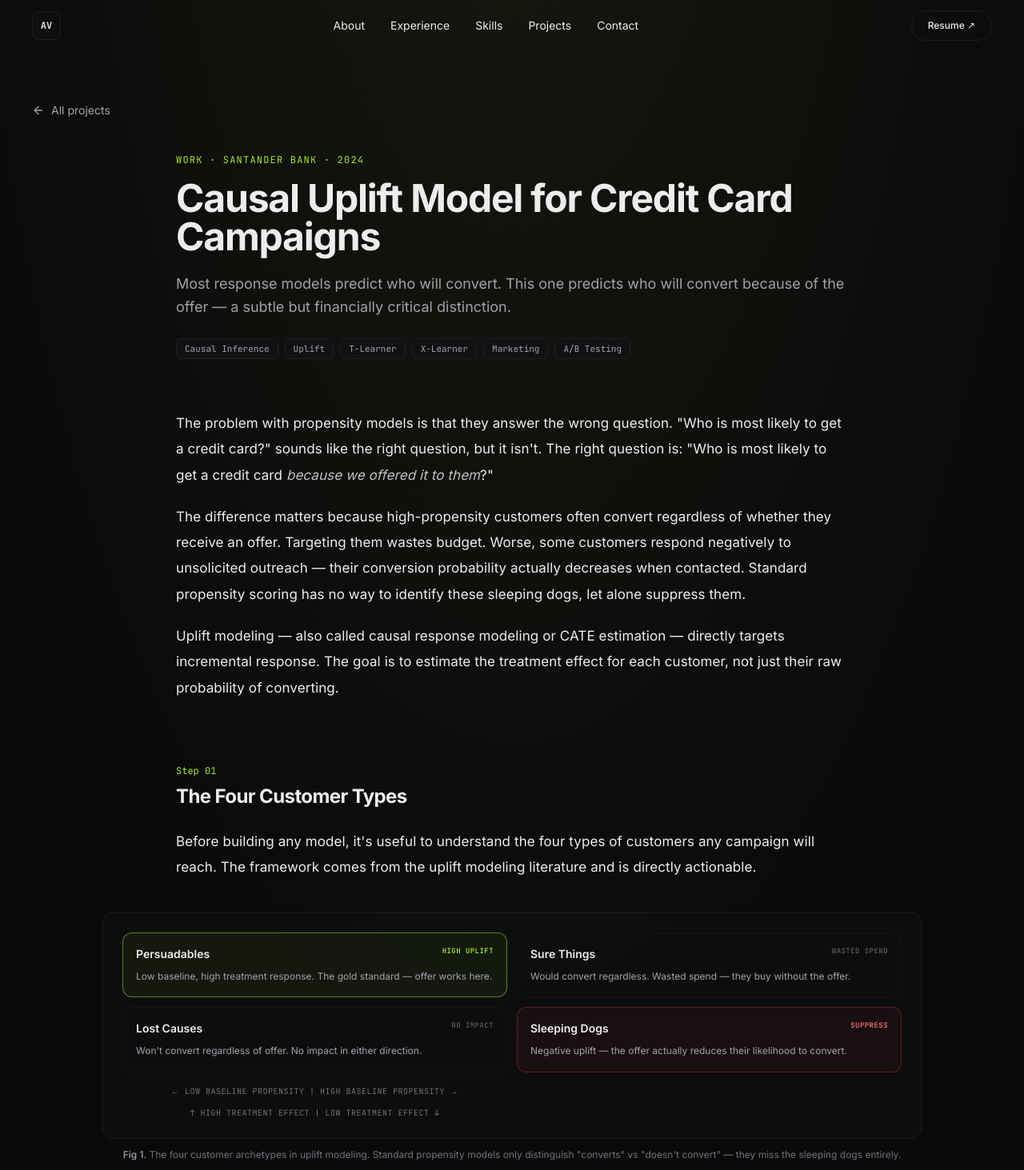
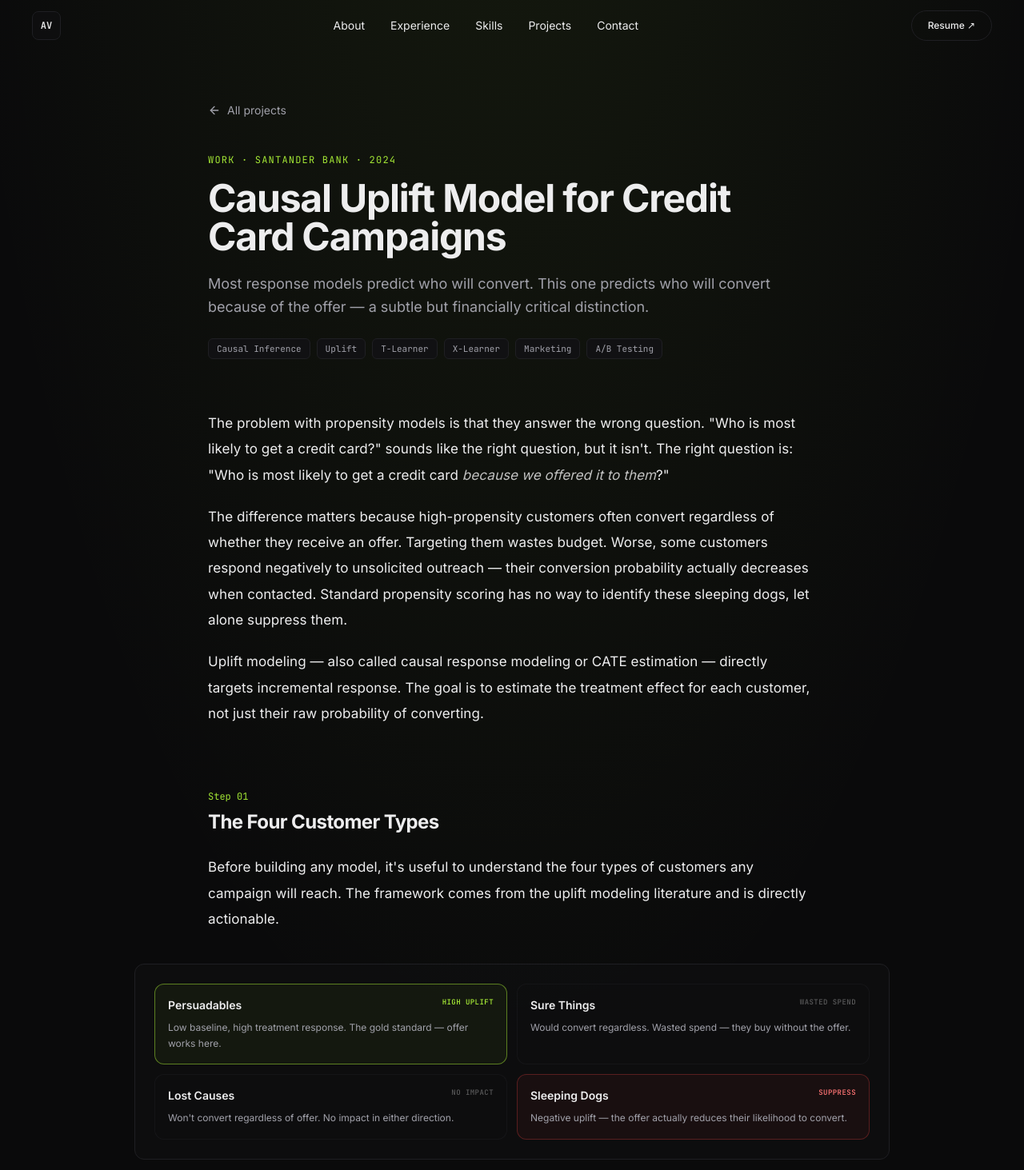
Before and after one commit to alexxvives/alexxvives.github.io, a Next.js app: page /projects/uplift-model in a window 1280 px wide. Shown: the top 1463 px of the page at 80% size. Built offline with nearby package versions, Linux system fonts and the light colour scheme.

Commit message:
fix: remove double margin (Prose self-contained padding), fix FourQuadrant labels, persuadables visibility, MLPipeline last-box height, LiftCurve annotation contrast

```diff
--- a/src/app/projects/_article.tsx
+++ b/src/app/projects/_article.tsx
@@ -6,11 +6,11 @@ import { getProject } from "@/content/projects";
 // ── Layout ─────────────────────────────────────────────────────────────────────
 
 export function Prose({ children }: { children: ReactNode }) {
-  return <div className="max-w-[840px] mx-auto">{children}</div>;
+  return <div className="max-w-[840px] mx-auto px-5 sm:px-8 lg:px-10">{children}</div>;
 }
 
 export function Wide({ children }: { children: ReactNode }) {
-  return <div className="max-w-5xl mx-auto my-10">{children}</div>;
+  return <div className="max-w-5xl mx-auto my-10 px-5 sm:px-8 lg:px-10">{children}</div>;
 }
 
 // ── Inline typography ──────────────────────────────────────────────────────────
@@ -147,6 +147,7 @@ export function MetricStrip({
   metrics: { label: string; value: string; sub?: string }[];
 }) {
   return (
+    <div className="max-w-[840px] mx-auto px-5 sm:px-8 lg:px-10">
     <div className="my-8 grid grid-cols-2 sm:grid-cols-4 gap-3">
       {metrics.map(({ label, value, sub }) => (
         <div
@@ -160,6 +161,7 @@ export function MetricStrip({
           <p className="text-[11px] text-ink-muted mt-1 leading-snug">{label}</p>
         </div>
       ))}
+    </div>
     </div>
   );
 }
@@ -185,6 +187,7 @@ export function NextProject({ slug }: { slug: string }) {
   const p = getProject(slug);
   if (!p) return null;
   return (
+    <div className="max-w-[840px] mx-auto px-5 sm:px-8 lg:px-10">
     <div className="mt-24 pt-12 border-t border-border/40">
       <p className="font-mono text-xs uppercase tracking-widest text-ink-subtle mb-4">
         Next project
@@ -207,6 +210,7 @@ export function NextProject({ slug }: { slug: string }) {
         <ArrowUpRight className="h-5 w-5 shrink-0 text-ink-subtle group-hover:text-accent transition-colors mt-1" />
       </Link>
     </div>
+    </div>
   );
 }
 
@@ -224,8 +228,8 @@ export function ArticleHeader({
   tags: string[];
 }) {
   return (
-    <header className="container-page mt-10">
-      <div className="max-w-[840px] mx-auto">
+    <header className="max-w-[840px] mx-auto px-5 sm:px-8 lg:px-10 mt-10">
+      <div>
         <p className="font-mono text-xs uppercase tracking-widest text-accent">
           {eyebrow}
         </p>
@@ -252,7 +256,7 @@ export function ArticleHeader({
 
 export function BackLink() {
   return (
-    <div className="container-page">
+    <div className="max-w-[840px] mx-auto px-5 sm:px-8 lg:px-10">
       <Link
         href="/#projects"
         className="inline-flex items-center gap-2 text-sm text-ink-muted hover:text-accent transition-colors"
--- a/src/app/projects/ai-therapist/page.tsx
+++ b/src/app/projects/ai-therapist/page.tsx
@@ -198,7 +198,7 @@ export default function AITherapistPage() {
         tags={["LLM", "GPT-4", "Whisper", "ElevenLabs", "D-ID", "Mental Health", "48h Hackathon"]}
       />
 
-      <div className="container-page mt-16">
+      <div className="mt-16">
         {/* Opening */}
         <Prose>
           <P>
--- a/src/app/projects/cltv-model/page.tsx
+++ b/src/app/projects/cltv-model/page.tsx
@@ -37,9 +37,9 @@ function MLPipeline() {
               {i < steps.length - 1 && (
                 <div className="flex sm:hidden w-6 shrink-0 items-center justify-center text-ink-subtle text-lg">→</div>
               )}
-              {i < steps.length - 1 && (
-                <div className="hidden sm:flex h-5 w-full items-center justify-center text-ink-subtle text-sm">→</div>
-              )}
+              <div className={`hidden sm:flex h-5 w-full items-center justify-center text-ink-subtle text-sm${i < steps.length - 1 ? "" : " invisible"}`}>
+                →
+              </div>
             </div>
           ))}
         </div>
@@ -166,10 +166,11 @@ function LiftCurve() {
           {/* annotation: 64% @ 50% */}
           <circle cx={xs(50)} cy={ys(64)} r={3.5} fill="#a3e635" />
           <line x1={xs(50)} y1={ys(64)} x2={xs(50)} y2={ys(0)} stroke="#a3e635" strokeOpacity={0.3} strokeDasharray="3,2" />
-          <text x={xs(50) + 6} y={ys(64) - 6} fill="#a3e635" fontSize={9}>
+          <rect x={xs(50) + 6} y={ys(64) - 18} width={62} height={28} rx={3} fill="rgba(0,0,0,0.55)" />
+          <text x={xs(50) + 10} y={ys(64) - 6} fill="rgba(255,255,255,0.9)" fontSize={9}>
             64% of value
           </text>
-          <text x={xs(50) + 6} y={ys(64) + 6} fill="#a3e635" fontSize={9}>
+          <text x={xs(50) + 10} y={ys(64) + 7} fill="rgba(255,255,255,0.9)" fontSize={9}>
             @ top 50%
           </text>
           {/* labels */}
@@ -216,7 +217,7 @@ export default function CLTVPage() {
         tags={["Supervised Learning", "XGBoost", "Marketing", "Snowflake", "Isotonic Calibration"]}
       />
 
-      <div className="container-page mt-16">
+      <div className="mt-16">
         {/* Opening */}
         <Prose>
           <P>
--- a/src/app/projects/covid-simulation/page.tsx
+++ b/src/app/projects/covid-simulation/page.tsx
@@ -267,7 +267,7 @@ export default function CovidSimPage() {
         tags={["Stochastic Simulation", "Agent-Based Modeling", "SEIR", "Monte Carlo", "R", "Public Health"]}
       />
 
-      <div className="container-page mt-16">
+      <div className="mt-16">
         {/* Opening */}
         <Prose>
           <P>
--- a/src/app/projects/enertex-cto/page.tsx
+++ b/src/app/projects/enertex-cto/page.tsx
@@ -142,7 +142,7 @@ export default function EnertexCTOPage() {
         tags={["E-commerce", "Shopify", "CRO", "Co-founder", "Wellness Tech", "Analytics"]}
       />
 
-      <div className="container-page mt-16">
+      <div className="mt-16">
         {/* Opening */}
         <Prose>
           <P>
--- a/src/app/projects/fico-approximation/page.tsx
+++ b/src/app/projects/fico-approximation/page.tsx
@@ -240,7 +240,7 @@ export default function FICOPage() {
         tags={["Credit Risk", "Gradient Boosting", "Conformal Prediction", "Onboarding", "Cost Optimization"]}
       />
 
-      <div className="container-page mt-16">
+      <div className="mt-16">
         {/* Opening */}
         <Prose>
           <P>
--- a/src/app/projects/food-detection/page.tsx
+++ b/src/app/projects/food-detection/page.tsx
@@ -218,7 +218,7 @@ export default function FoodDetectionPage() {
         tags={["Computer Vision", "Deep Learning", "ResNet-50", "PyTorch", "Transfer Learning", "Food-101"]}
       />
 
-      <div className="container-page mt-16">
+      <div className="mt-16">
         {/* Opening */}
         <Prose>
           <P>
--- a/src/app/projects/microsegments-oracle/page.tsx
+++ b/src/app/projects/microsegments-oracle/page.tsx
@@ -247,7 +247,7 @@ export default function MicrosegmentsPage() {
         tags={["White-box ML", "Segmentation", "A/B Testing", "Rolling Windows", "Interpretability"]}
       />
 
-      <div className="container-page mt-16">
+      <div className="mt-16">
         {/* Opening */}
         <Prose>
           <P>
--- a/src/app/projects/music-recommender/page.tsx
+++ b/src/app/projects/music-recommender/page.tsx
@@ -214,7 +214,7 @@ export default function MusicRecommenderPage() {
         tags={["Unsupervised Learning", "Gaussian Mixture Model", "Spotify API", "TF-IDF + SVD", "Ollama", "Llama 3"]}
       />
 
-      <div className="container-page mt-16">
+      <div className="mt-16">
         {/* Opening */}
         <Prose>
           <P>
--- a/src/app/projects/printer-sales-forecast/page.tsx
+++ b/src/app/projects/printer-sales-forecast/page.tsx
@@ -204,7 +204,7 @@ export default function PrinterForecastPage() {
         tags={["Time Series", "SARIMA", "ARIMA", "Forecasting", "Supply Chain", "R"]}
       />
 
-      <div className="container-page mt-16">
+      <div className="mt-16">
         {/* Opening */}
         <Prose>
           <P>
--- a/src/app/projects/uplift-model/page.tsx
+++ b/src/app/projects/uplift-model/page.tsx
@@ -66,14 +66,6 @@ function FourQuadrant() {
               <p className="text-xs leading-relaxed text-ink-muted">{q.desc}</p>
             </div>
           ))}
-        </div>
-        <div className="mt-4 grid grid-cols-2 gap-3 text-center">
-          <p className="text-[10px] font-mono text-ink-subtle uppercase tracking-wider">
-            ← Low baseline propensity | High baseline propensity →
-          </p>
-          <p className="text-[10px] font-mono text-ink-subtle uppercase tracking-wider col-start-1 row-start-2">
-            ↑ High treatment effect | Low treatment effect ↓
-          </p>
         </div>
       </div>
       <figcaption className="mt-3 text-xs text-ink-subtle text-center">
@@ -227,8 +219,8 @@ function UpliftByDecile() {
             );
           })}
           <line x1={pl} y1={pt} x2={pl} y2={pt + cH} stroke="rgba(255,255,255,0.1)" />
-          <text x={pl + 4} y={pt + 12} fill="#a3e635" fontSize={9}>persuadables</text>
-          <text x={pl + cW - 4} y={pt + cH - 8} textAnchor="end" fill="#f87171" fontSize={9}>sleeping dogs</text>
+          <text x={pl + 4} y={zeroY + 14} fill="rgba(255,255,255,0.65)" fontSize={9}>↑ persuadables</text>
+          <text x={pl + cW - 4} y={zeroY - 10} textAnchor="end" fill="#f87171" fontSize={9}>sleeping dogs ↓</text>
           <text x={pl + cW / 2} y={H - 4} textAnchor="middle" fill="rgba(255,255,255,0.3)" fontSize={9}>
             Score Decile (1 = highest uplift)
           </text>
@@ -256,7 +248,7 @@ export default function UpliftModelPage() {
         tags={["Causal Inference", "Uplift", "T-Learner", "X-Learner", "Marketing", "A/B Testing"]}
       />
 
-      <div className="container-page mt-16">
+      <div className="mt-16">
         {/* Opening */}
         <Prose>
           <P>
```
